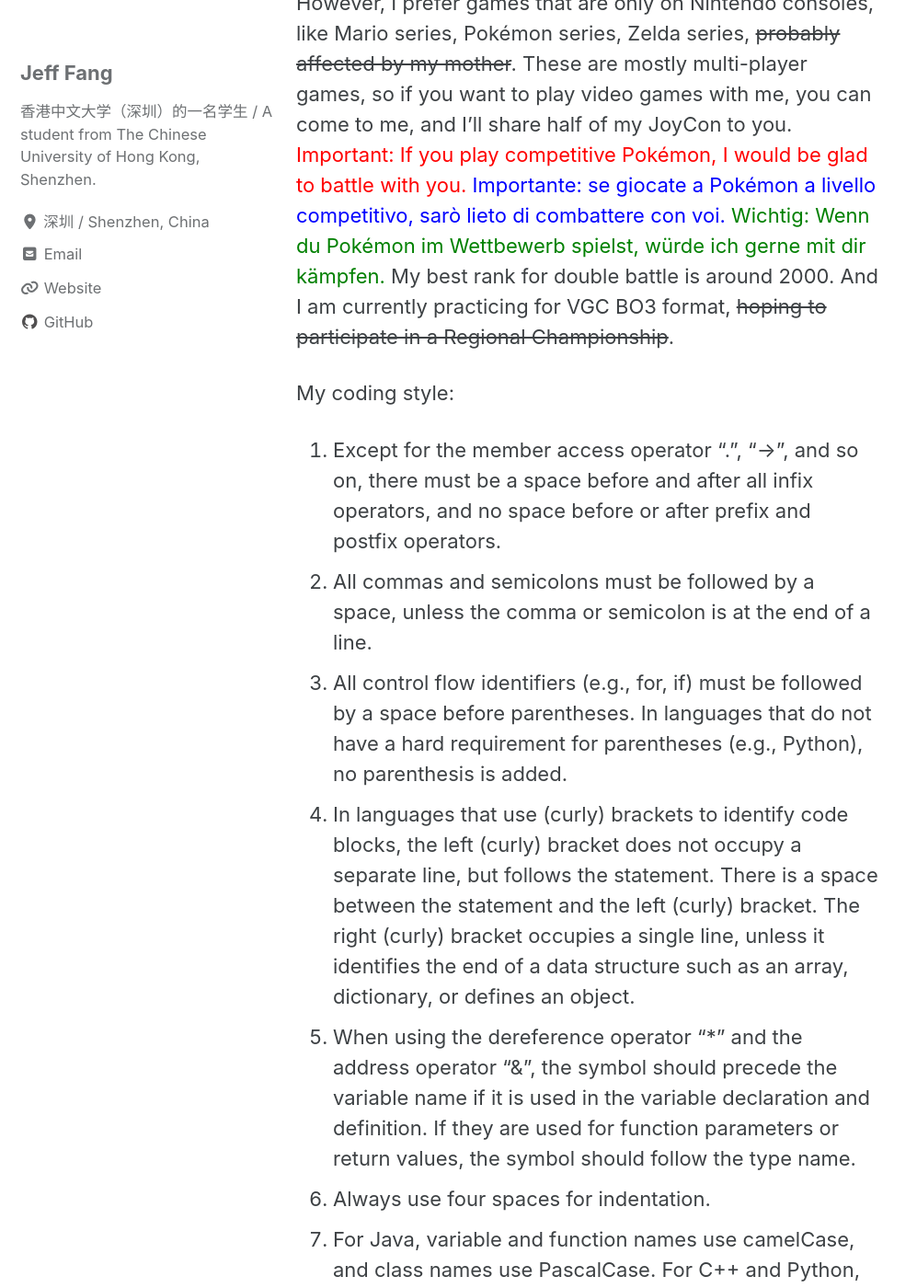
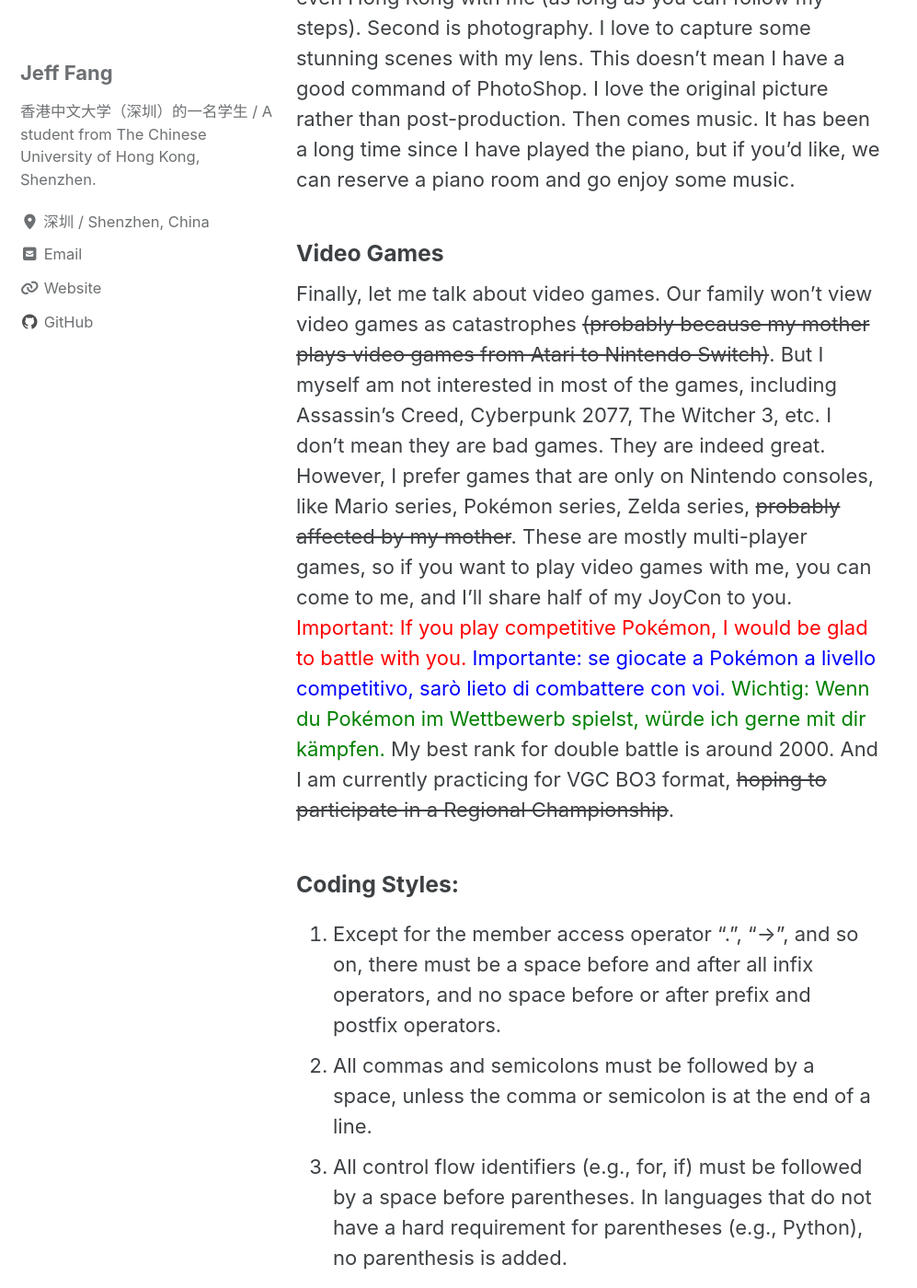
Before and after one commit to fzhwenzhou/fzhwenzhou.github.io, a Jekyll site: the page built from _posts/2024-09-01-self-introduction.md, in a window 1280 px wide and 1400 px high, scrolled down 5815 px. Shown: the whole window at 92% size, without its empty margins (0-997 px from the left). Built offline with Jekyll 4.4.1, drawn with Linux system fonts in a browser that asks for light colours; cached includes are drawn as plain includes; some of the changed text lies outside the part shown.

Commit message:
Add subtitles to the first blog

```diff
--- a/_posts/2024-09-01-self-introduction.md
+++ b/_posts/2024-09-01-self-introduction.md
@@ -40,16 +40,16 @@
 
 ## English Version
 Ciao! Sono Jeff (Zihao) Fang, uno studente dell'Università cinese di Hong Kong...Oops, sorry. I am Jeff (Zihao) Fang (but I would not mind it if you call me naonao, Azumarill, or even Toadette), a student from The Chinese University of Hong Kong, Shenzhen. I am a Year-3 student when writing this article. Currently I am studying Computer Science and Engineering. I used to consider competing in ICPC, so I studied data structures and algorithms hard, and got Special Prize in CUHKSZ Programming Contest 2024. I am not interested in that though, although I will still participate in this contest ~~to get prize money~~. I am now taking the path of Operating System and Parallel Programming. Currently, I am conducting research on embedded systems and hardware-software co-design under the supervising of Professor Yeh-Ching Chung. I am currently the captain of the CUHKSZ High Performance Computing Team, the president of SDS Student Club, and a management member of the Academic Department of Computer@Comity.
-
+### Programming Languages
 I can program in C/C++ (preferably C++), Java, Python, Visual Basic 6, and Verilog/SystemVerilog proficiently. I can use Scala, JavaScript, SQL, and HTML, but not proficient. I had a taste of so many programming languages that I can hardly list them here. As for libraries in C++, I can proficiently use most of the standard libraries under C++20, FLTK Toolkit, OpenMP, and MPI. As for Java, I can use Multi-Threading, Socket, and Swing. As for Python, I can use NumPy, Matplotlib, PyTorch, etc.
-
+### Natural Languages
 I am also interested in natural languages, especially Indo-European languages, probably affected by programming languages. My mother tongues are Mandarin Chinese and Wenzhou dialect, a dialect well-known for its hardness. My second language is English, proficient in both spoken and written language (But there CAN be some spelling and grammatical mistakes even in this article, because I don't use Grammarly when writing blogs. If you find any, don't hesitate to tell me). Ich lerne jetzt Deutsch, oh nein, I am currently learning German to A1 level, probably because of interest, ~~probably because I would like to pursue my postgraduate study in Eidgenössische Technische Hochschule Zürich~~. I travelled to Italy days before, so I have a taste of Italian, but didn't study it systematically. I really like Italian, because listening to it is like listening to an opera. However, I may not have time to get a deeper insight into it.
-
+### Hobbies
 Doing sports is my biggest hobby. I mainly do sports by walking around, and sometimes jogging around the Fairy Lake. If you are also from CUHKSZ, you can walk around the university with me, talking about anything. Of course, if you are my friend, you can walk around the whole Shenzhen, even Hong Kong with me (as long as you can follow my steps).  Second is photography. I love to capture some stunning scenes with my lens. This doesn't mean I have a good command of PhotoShop. I love the original picture rather than post-production. Then comes music. It has been a long time since I have played the piano, but if you'd like, we can reserve a piano room and go enjoy some music.
-
+### Video Games
 Finally, let me talk about video games. Our family won't view video games as catastrophes ~~(probably because my mother plays video games from Atari to Nintendo Switch)~~. But I myself am not interested in most of the games, including Assassin's Creed, Cyberpunk 2077, The Witcher 3, etc. I don't mean they are bad games. They are indeed great. However, I prefer games that are only on Nintendo consoles, like Mario series, Pokémon series, Zelda series, ~~probably affected by my mother~~. These are mostly multi-player games, so if you want to play video games with me, you can come to me, and I'll share half of my JoyCon to you. <span style="color:red"> Important: If you play competitive Pokémon, I would be glad to battle with you. </span> <span style="color:blue"> Importante: se giocate a Pokémon a livello competitivo, sarò lieto di combattere con voi. </span> <span style="color:green"> Wichtig: Wenn du Pokémon im Wettbewerb spielst, würde ich gerne mit dir kämpfen. </span> My best rank for double battle is around 2000. And I am currently practicing for VGC BO3 format, ~~hoping to participate in a Regional Championship~~.
 
-My coding style:
+### Coding Styles:
 1. Except for the member access operator ".", "->", and so on, there must be a space before and after all infix operators, and no space before or after prefix and postfix operators.
 2. All commas and semicolons must be followed by a space, unless the comma or semicolon is at the end of a line.
 3. All control flow identifiers (e.g., for, if) must be followed by a space before parentheses. In languages that do not have a hard requirement for parentheses (e.g., Python), no parenthesis is added.
```
Also changed, not shown: other parts of _posts/2024-09-01-self-introduction.md (+5 -5 lines), 1 other file.
